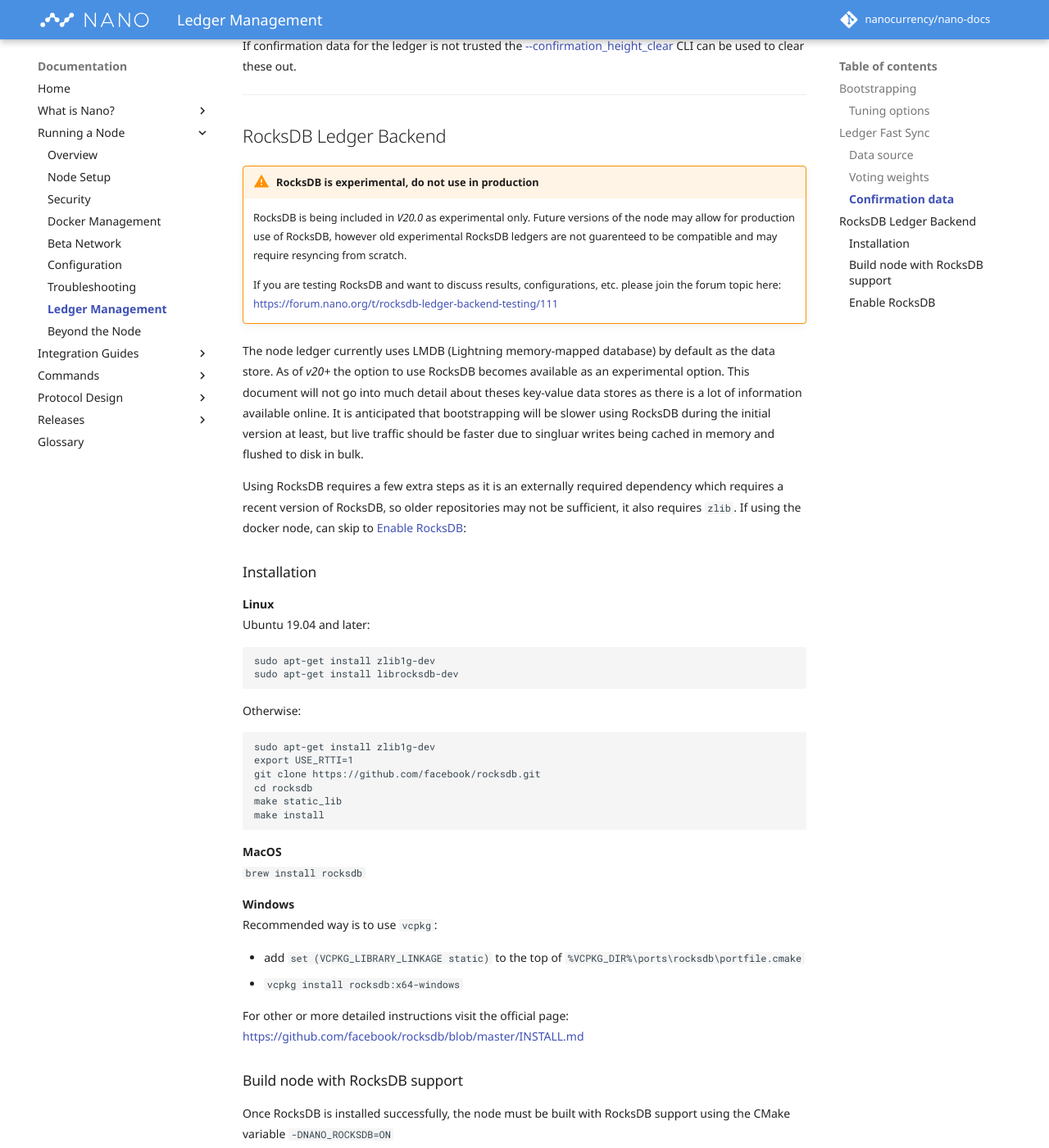
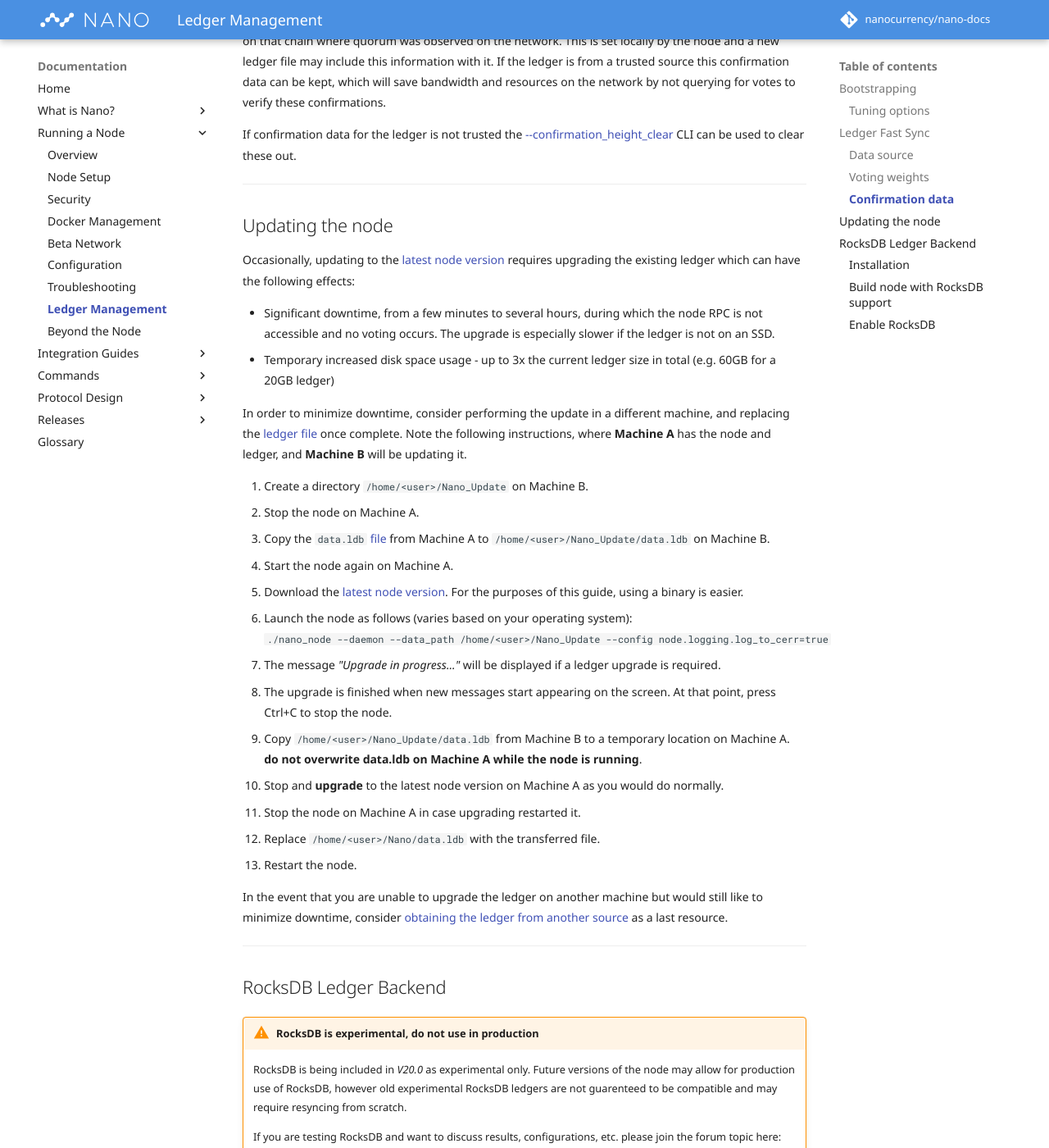
Before and after one commit to nanocurrency/nano-docs, an MkDocs documentation site: the page built from docs/running-a-node/ledger-management.md, in a window 1280 px wide and 1400 px high, scrolled down 2050 px. Shown: the whole window at 82% size. Built offline with MkDocs 1.6.1 and Material for MkDocs 9.7.7, drawn with Linux system fonts in a browser that asks for light colours; comment, search, counter and statistics services are not loaded; some of the changed text lies outside the part shown.

Commit message:
Add guide to updating the node on another machine

```diff
--- a/docs/running-a-node/ledger-management.md
+++ b/docs/running-a-node/ledger-management.md
@@ -8,6 +8,9 @@
 
 !!! warning "RocksDB uses many files"
 	The above details are for the default LMDB database setup. If using RocksDB, please note that it uses potentially 100s of SST files to manage the ledger so details should followed from the [RocksDB Ledger Backend](#rocksDB-ledger-backend) section below.
+
+!!! tip "Updating the node may require a lengthy ledger upgrade"
+	Read the [guide](#updating-the-node) further down this page for some tips on how to minimize downtime during an update.
 
 ## Bootstrapping
 
@@ -40,6 +43,33 @@
 Within each account on the ledger a confirmation height is set. This indicates the height of the last block on that chain where quorum was observed on the network. This is set locally by the node and a new ledger file may include this information with it. If the ledger is from a trusted source this confirmation data can be kept, which will save bandwidth and resources on the network by not querying for votes to verify these confirmations.
 
 If confirmation data for the ledger is not trusted the [--confirmation_height_clear](/commands/command-line-interface/#-confirmation_height_clear) CLI can be used to clear these out.
+
+---
+
+## Updating the node
+
+Occasionally, updating to the [latest node version](/releases/node-releases/#current-release) requires upgrading the existing ledger which can have the following effects:
+
+- Significant downtime, from a few minutes to several hours, during which the node RPC is not accessible and no voting occurs. The upgrade is especially slower if the ledger is not on an SSD.
+- Temporary increased disk space usage - up to 3x the current ledger size in total (e.g. 60GB for a 20GB ledger)
+
+In order to minimize downtime, consider performing the update in a different machine, and replacing the [ledger file](#ledger-management) once complete. Note the following instructions, where **Machine A** has the node and ledger, and **Machine B** will be updating it.
+
+1. Create a directory `/home/<user>/Nano_Update` on Machine B.
+1. Stop the node on Machine A.
+1. Copy the `data.ldb` [file](#ledger-management) from Machine A to `/home/<user>/Nano_Update/data.ldb` on Machine B.
+1. Start the node again on Machine A.
+1. Download the [latest node version](https://github.com/nanocurrency/nano-node/releases/latest). For the purposes of this guide, using a binary is easier.
+1. Launch the node as follows (varies based on your operating system): `./nano_node --daemon --data_path /home/<user>/Nano_Update --config node.logging.log_to_cerr=true`
+1. The message *"Upgrade in progress..."* will be displayed if a ledger upgrade is required.
+1. The upgrade is finished when new messages start appearing on the screen. At that point, press Ctrl+C to stop the node.
+1. Copy `/home/<user>/Nano_Update/data.ldb` from Machine B to a temporary location on Machine A. **do not overwrite data.ldb on Machine A while the node is running**.
+1. Stop and **upgrade** to the latest node version on Machine A as you would do normally.
+1. Stop the node on Machine A in case upgrading restarted it.
+1. Replace `/home/<user>/Nano/data.ldb` with the transferred file.
+1. Restart the node.
+
+In the event that you are unable to upgrade the ledger on another machine but would still like to minimize downtime, consider [obtaining the ledger from another source](#ledger-fast-sync) as a last resource.
 
 ---
 
```
